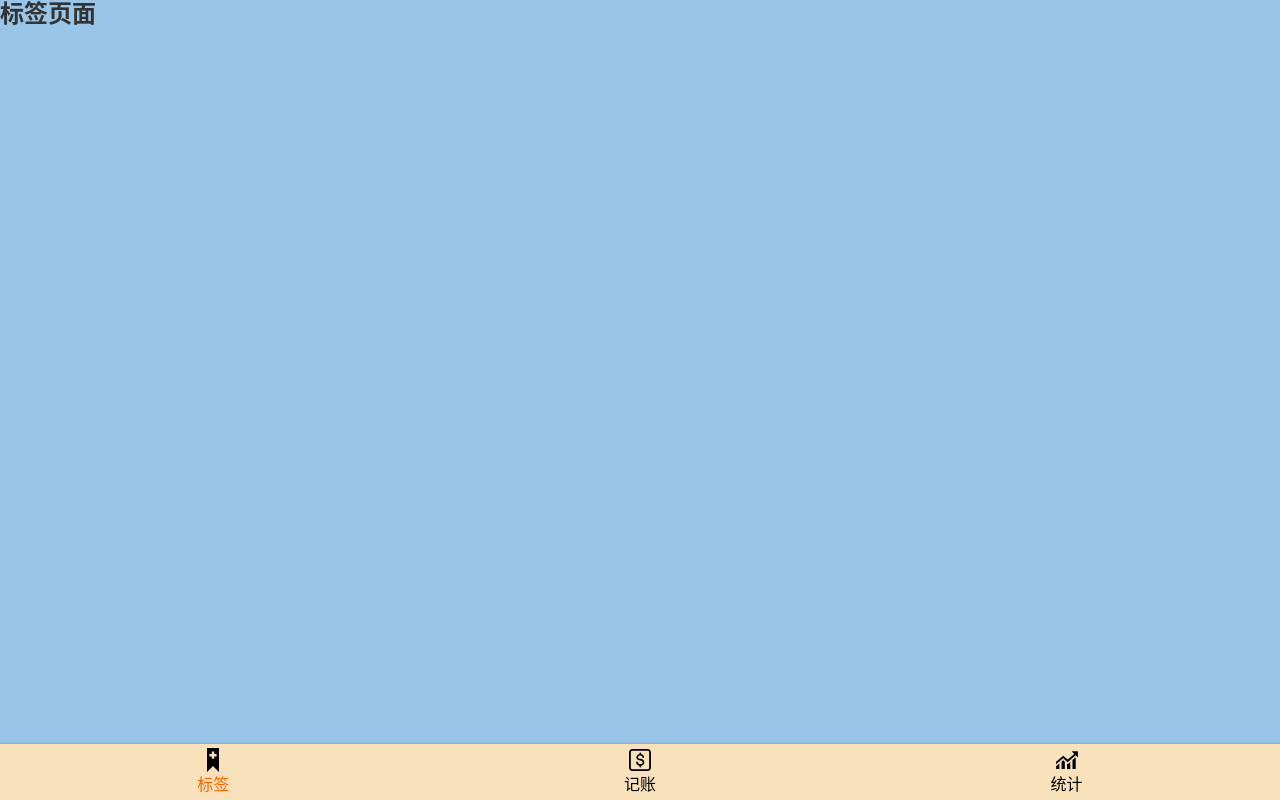
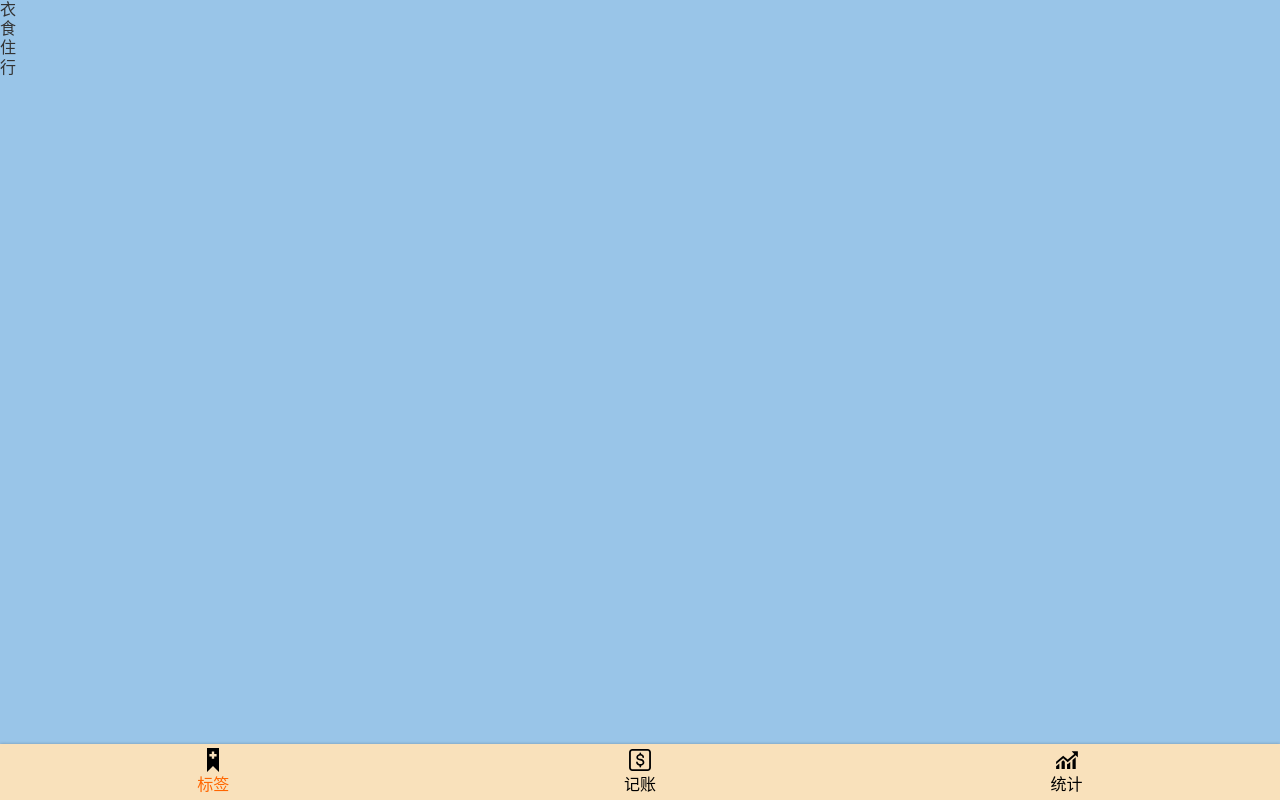
Before and after one commit to XiaoPan-Struggle/Money-steward, a React app: page /#/tags in a window 1280 px wide. Built offline with nearby package versions, Linux system fonts and the light colour scheme.

Commit message:
抽离 useTags 函数

```diff
--- /dev/null
+++ b/src/useTags.tsx
@@ -0,0 +1,7 @@
+import {useState} from 'react';
+
+const useTags = () => {
+  const [tags,setTags] = useState<string[]>(['衣','食','住','行'])
+  return {tags,setTags}
+}
+export {useTags}
--- a/src/views/Money/TagsSection.tsx
+++ b/src/views/Money/TagsSection.tsx
@@ -1,12 +1,13 @@
-import React, {useState} from 'react';
+import React from 'react';
 import { _TagsSection } from './TagsSection/UI';
+import {useTags} from 'useTags';
 
 type Props = {
   value: string[];
   onChange: (value:string[]) => void
 }
 const TagsSection: React.FC<Props> = (props) => {
-  const [tags,setTags] = useState<string[]>(['衣','食','住','行'])
+  const {tags,setTags} = useTags()
   const selectedTags = props.value;
   const onAddTag = () => {
     const tagName = window.prompt('请输入您要添加的标签名');
--- a/src/views/Tags.tsx
+++ b/src/views/Tags.tsx
@@ -1,10 +1,16 @@
 import Layout from '../components/Layout';
 import React from 'react';
+import {useTags} from 'useTags';
 
 function Tags() {
+  const {tags,setTags} = useTags()
   return(
     <Layout>
-      <h2>标签页面</h2>
+      <ol>
+        {tags.map(tag => (
+          <li key={tag}>{tag}</li>
+        ))}
+      </ol>
     </Layout>
   )
 }
```
